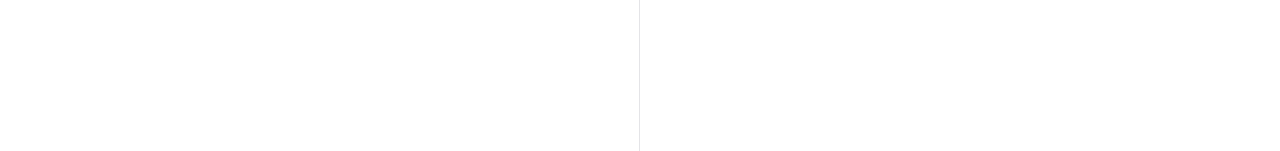
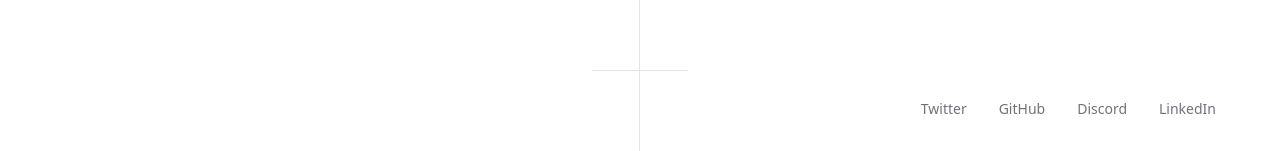
Before and after one commit to Reline-UI/reline-ui, a React (Vite) app: page / in a window 1280 px wide. Both pictures are taken after a click on the button 1063 px from the left and 4465 px from the top of the page. Shown: the part 4580-4731 px from the top of the page. Built offline with nearby package versions, Linux system fonts and the light colour scheme.

Commit message:
Social Links has been added to the menu component

```diff
--- a/src/components/NavigationMenu/FullSizeMenu.jsx
+++ b/src/components/NavigationMenu/FullSizeMenu.jsx
@@ -11,31 +11,31 @@ export function Menu() {
     {
       title: "Home",
       image:
-        "https://images.unsplash.com/photo-1500530855697-b586d89ba3ee?w=800&q=80",
+        "https://images.pexels.com/photos/10839549/pexels-photo-10839549.jpeg",
     },
     {
       title: "About",
       image:
-        "https://images.unsplash.com/photo-1492724441997-5dc865305da7?w=800&q=80",
+        "https://images.pexels.com/photos/35712028/pexels-photo-35712028.jpeg",
     },
     {
       title: "Products",
       image:
-        "https://images.unsplash.com/photo-1519389950473-47ba0277781c?w=800&q=80",
+        "https://images.pexels.com/photos/35965247/pexels-photo-35965247.jpeg",
     },
     {
       title: "Blog",
       image:
-        "https://images.unsplash.com/photo-1492724441997-5dc865305da7?w=800&q=80",
+        "https://images.pexels.com/photos/35647124/pexels-photo-35647124.jpeg",
     },
     {
       title: "Contact",
       image:
-        "https://images.unsplash.com/photo-1492724441997-5dc865305da7?w=800&q=80",
+        "https://images.pexels.com/photos/28865273/pexels-photo-28865273.jpeg",
     },
   ];
 
-  /* ---------------- Variants ---------------- */
+  /* ---------------- Animation Variants ---------------- */
 
   const containerVariants = {
     hidden: {},
@@ -65,15 +65,16 @@ export function Menu() {
       {/* Navbar (Hidden When Open) */}
       {!open && (
         <nav
-          className="w-full flex justify-between items-center px-6 py-5 border-b
-          z-50
+          className="w-full flex justify-between items-center px-6 py-5 border-b z-50
           bg-[#FFFFFF] border-[#E4E4E7]
-          dark:bg-[#09090B] dark:border-[#27272A]"
+          dark:bg-[#09090B] dark:border-[#27272A] "
         >
-          <span className="flex items-center gap-1 text-2xl  tracking-tight text-[#09090B] dark:text-white">
-
+          {/* Brand */}
+          <span className="text-2xl tracking-tight text-[#09090B] dark:text-white">
             Reline
           </span>
+
+          {/* Hamburger */}
           <button
             onClick={() => setOpen(true)}
             className="relative w-8 h-6 flex flex-col justify-between"
@@ -93,10 +94,9 @@ export function Menu() {
             animate={{ opacity: 1 }}
             exit={{ opacity: 0 }}
             transition={{ duration: 0.3 }}
-            className="fixed inset-0 z-50
-            bg-[#FFFFFF] dark:bg-[#09090B]"
+            className="fixed inset-0 z-50 bg-[#FFFFFF] dark:bg-[#09090B] "
           >
-            {/* Close Button (Top Right) */}
+            {/* Close Button */}
             <button
               onClick={() => setOpen(false)}
               className="absolute top-6 right-6 w-8 h-8 flex items-center justify-center"
@@ -112,7 +112,7 @@ export function Menu() {
               </motion.div>
             </button>
 
-            <div className="w-full h-full flex flex-col md:flex-row">
+            <div className="w-full h-full flex flex-col md:flex-row ">
               {/* LEFT IMAGE PREVIEW (Desktop Only) */}
               <div
                 className="hidden md:flex w-1/2 items-center justify-center relative overflow-hidden border-r
@@ -137,7 +137,7 @@ export function Menu() {
                 initial="hidden"
                 animate="show"
                 exit="hidden"
-                className="flex flex-col items-center justify-center h-full w-full md:w-1/2
+                className="flex flex-col items-center justify-center  h-full w-full md:w-1/2
                 text-center space-y-8"
               >
                 {menuItems.map((item, index) => (
@@ -156,6 +156,42 @@ export function Menu() {
                 ))}
               </motion.ul>
             </div>
+
+            {/* Divider Line */}
+            <div className="absolute bottom-20 left-1/2 -translate-x-1/2 w-24 h-px bg-[#E4E4E7] dark:bg-[#27272A]" />
+
+            {/* Social Links */}
+            <motion.div
+              initial={{ opacity: 0, y: 20 }}
+              animate={{ opacity: 1, y: 0 }}
+              transition={{ delay: 0.6 }}
+              className="absolute bottom-8 w-full flex justify-center md:justify-end md:pr-16 gap-8 text-sm"
+            >
+              <a
+                href="https://x.com/pauldebajoyti"
+                className="text-[#71717A] dark:text-[#A1A1AA] hover:text-[#09090B] dark:hover:text-white transition transform hover:scale-105"
+              >
+                Twitter
+              </a>
+              <a
+                href="https://github.com/paulNovachrono"
+                className="text-[#71717A] dark:text-[#A1A1AA] hover:text-[#09090B] dark:hover:text-white transition transform hover:scale-105"
+              >
+                GitHub
+              </a>
+              <a
+                href="https://discord.gg/sphcJGHd"
+                className="text-[#71717A] dark:text-[#A1A1AA] hover:text-[#09090B] dark:hover:text-white transition transform hover:scale-105"
+              >
+                Discord
+              </a>
+              <a
+                href="https://www.linkedin.com/in/paul-debajoyti/"
+                className="text-[#71717A] dark:text-[#A1A1AA] hover:text-[#09090B] dark:hover:text-white transition transform hover:scale-105"
+              >
+                LinkedIn
+              </a>
+            </motion.div>
           </motion.div>
         )}
       </AnimatePresence>
```
